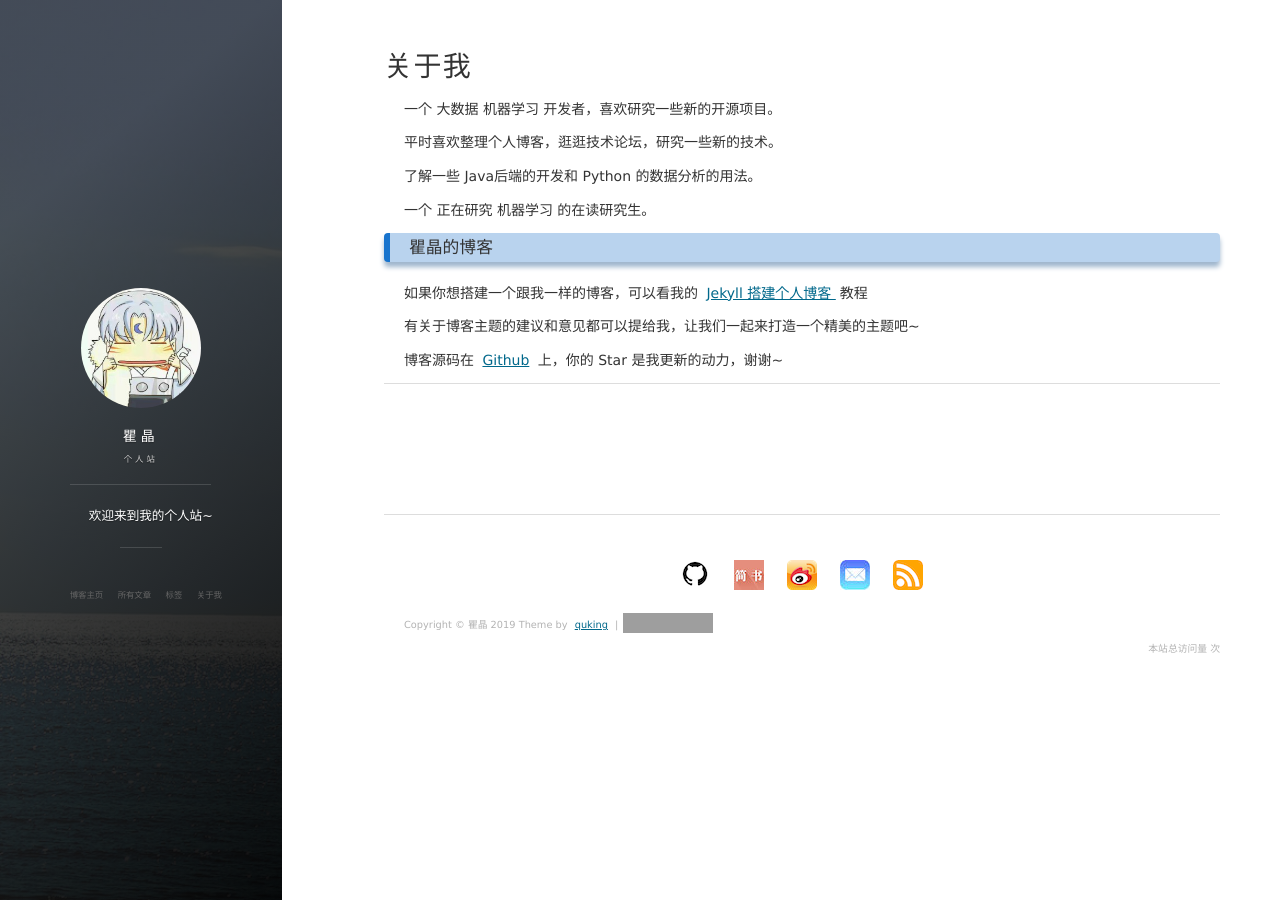
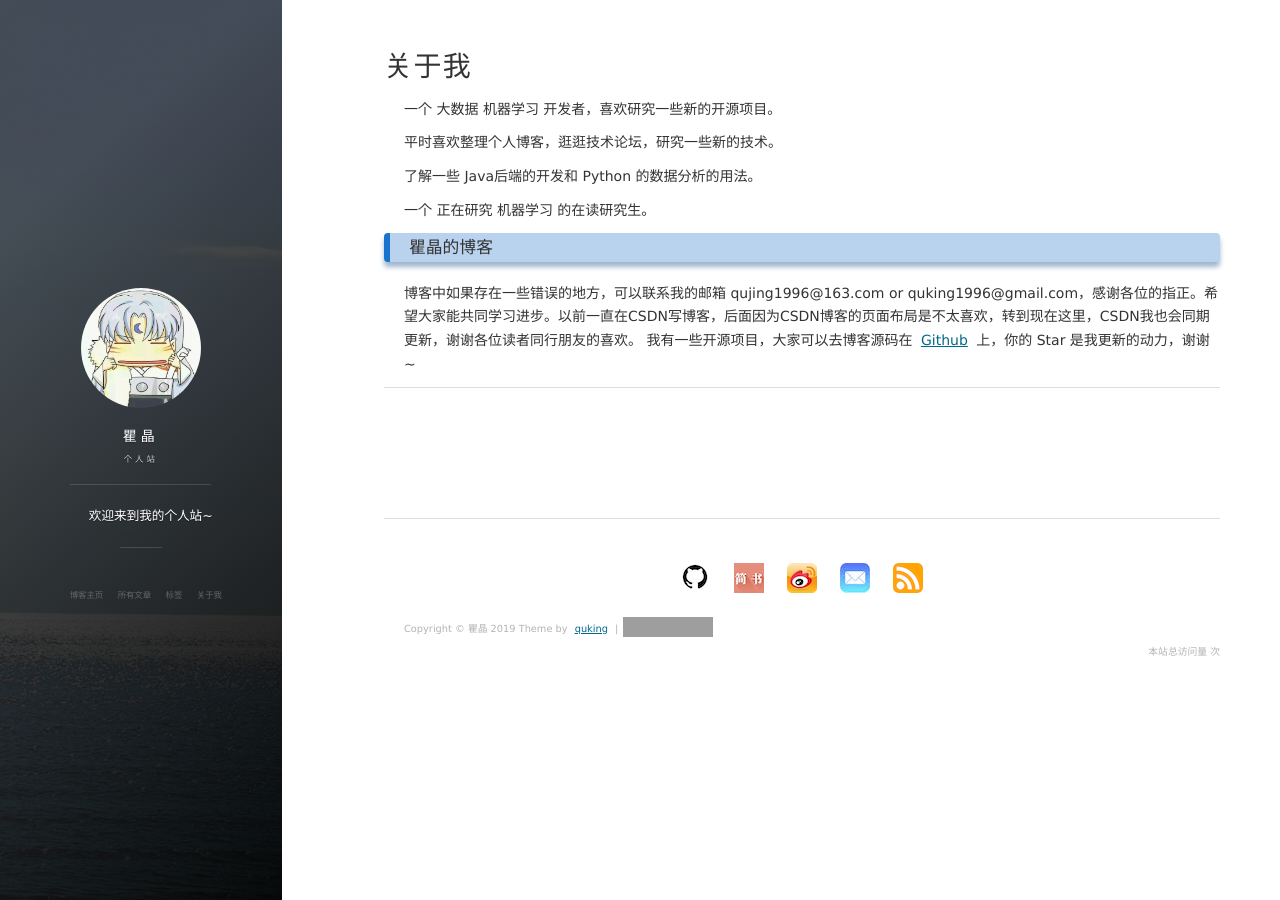
Before and after one commit to quking/quking.github.io, a Jekyll site: the page built from about.md, in a window 1280 px wide. Built offline with Jekyll 4.4.1, drawn with Linux system fonts in a browser that asks for light colours; nearby versions of some CDN libraries; comment, search, counter and statistics services are not loaded; grey boxes are pictures that could not be loaded.

Commit message:
Update about.md

```diff
--- a/about.md
+++ b/about.md
@@ -14,20 +14,12 @@ title: 关于我
 <p>
 
 <h3> 瞿晶的博客 </h3>
-
 <p>
 
-如果你想搭建一个跟我一样的博客，可以看我的
-<a href="/2016/10/jekyll_tutorials1/"> Jekyll 搭建个人博客 </a>
-教程
+博客中如果存在一些错误的地方，可以联系我的邮箱 qujing1996@163.com or quking1996@gmail.com，感谢各位的指正。希望大家能共同学习进步。以前一直在CSDN写博客，后面因为CSDN博客的页面布局是不太喜欢，转到现在这里，CSDN我也会同期更新，谢谢各位读者同行朋友的喜欢。
 
-<p>
 
-有关于博客主题的建议和意见都可以提给我，让我们一起来打造一个精美的主题吧~
-
-<p>
-
-博客源码在 <a target="_blank" href='https://github.com/quking/quking.github.io/'>Github</a> 上，你的 Star 是我更新的动力，谢谢~
+我有一些开源项目，大家可以去博客源码在 <a target="_blank" href='https://github.com/quking'>Github</a> 上，你的 Star 是我更新的动力，谢谢~
 
 <p>
 
```
